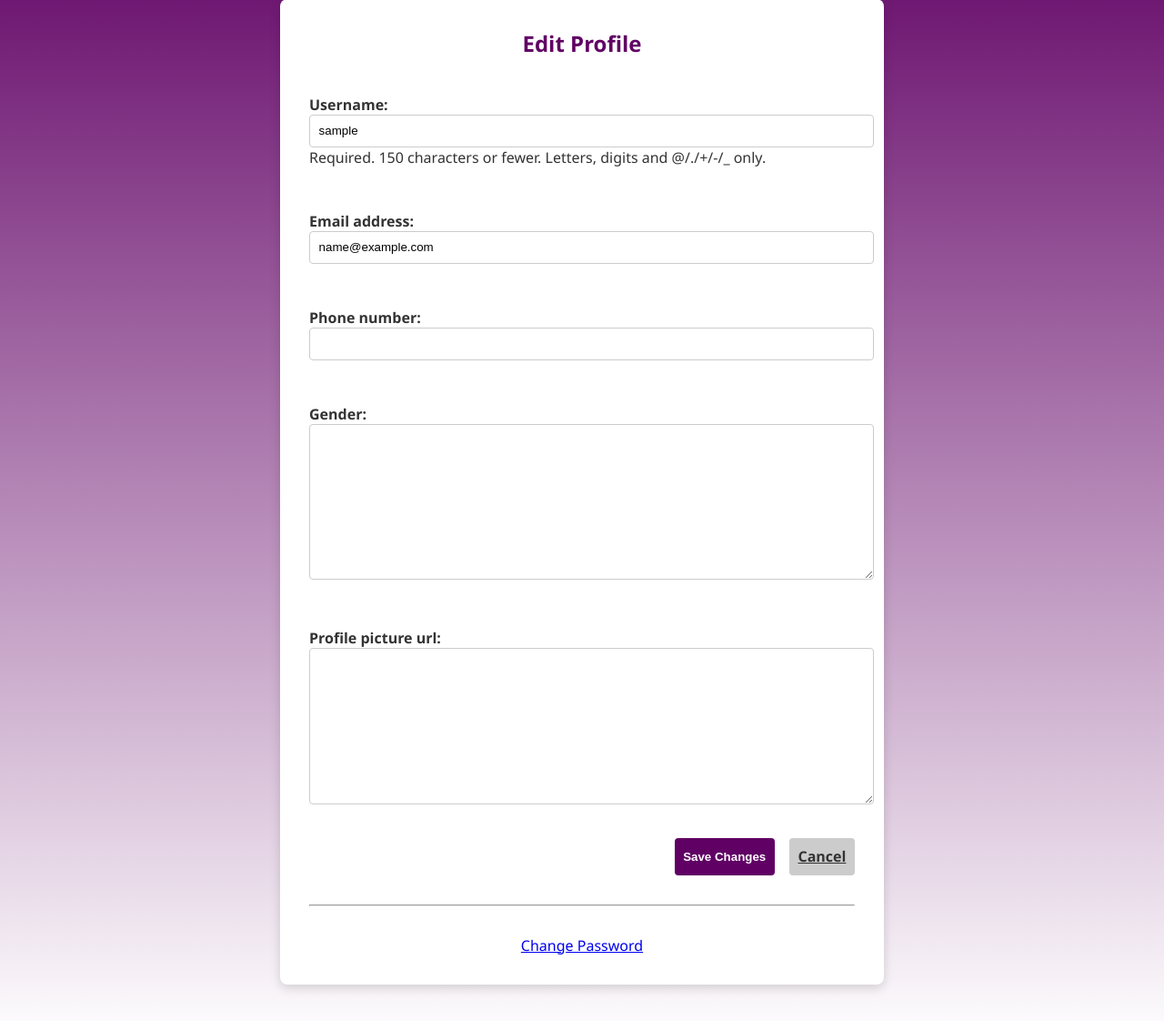
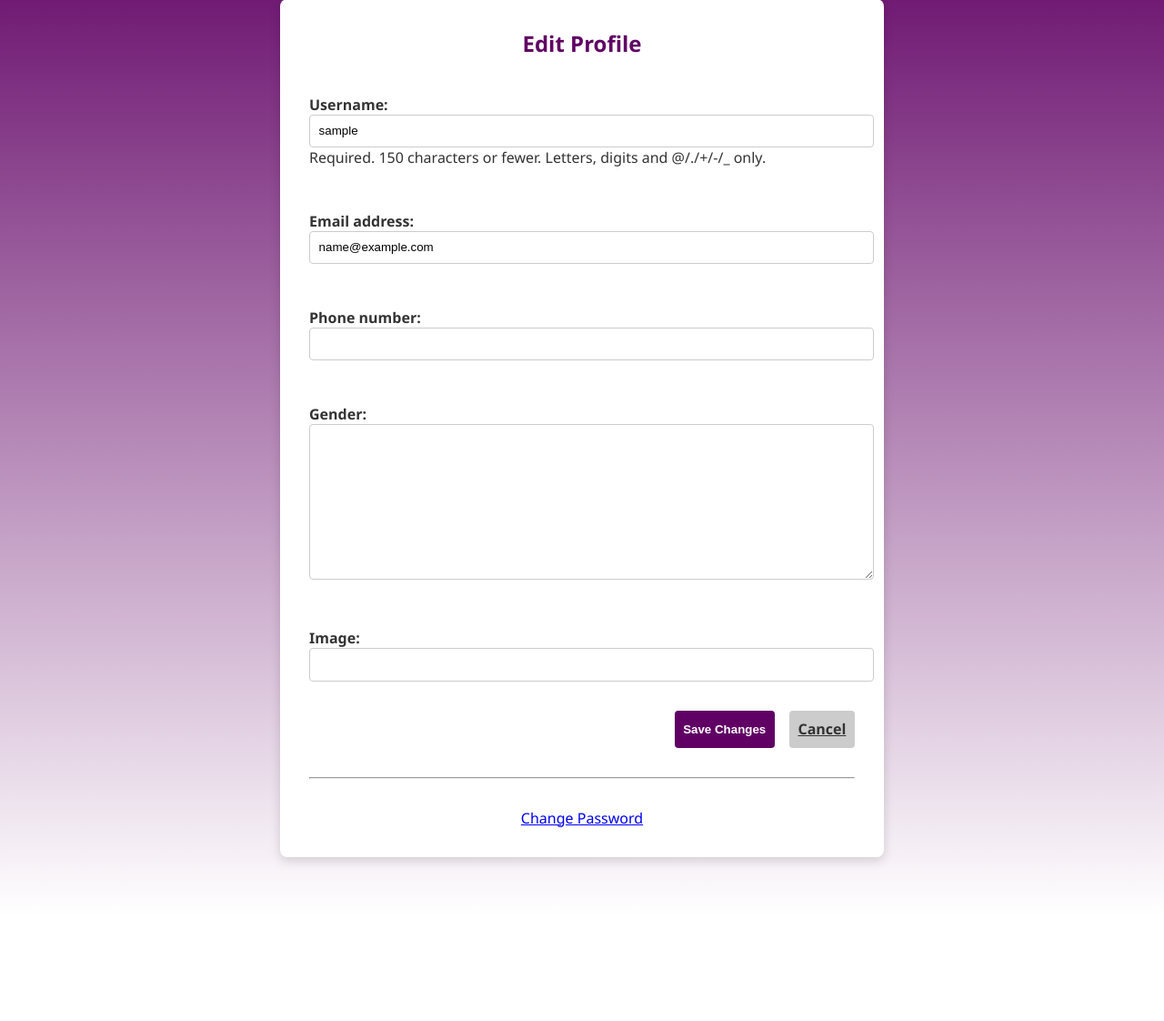
Before and after one commit to Zaid748-collab/Team-31, a Django app: page /profile/edit/ in a window 1280 px wide. Shown: the part 119-1241 px from the top of the page at 91% size. After the commit the page ends 1075 px from the top, so only its background shows below. Run offline with Django 5.2, Linux system fonts and the light colour scheme; the visitor is signed in with stand-in values (Sample User, id 1); parts of the project's set-up code (start-up, migrations or seed data) failed here and were passed over.

Commit message:
Added profile picture uploading feature Once uploaded images are stored on cloudinary

```diff
--- a/Team31Project/Profile/forms.py
+++ b/Team31Project/Profile/forms.py
@@ -6,4 +6,4 @@ User = get_user_model()
 class UserForm(forms.ModelForm):
     class Meta:
         model = User
-        fields = ["username", "email", "phone_number", "gender", "profile_picture_url"]
+        fields = ["username", "email", "phone_number", "gender", "profile_picture"]
--- a/Team31Project/Profile/templates/Profile/Profile_edit.html
+++ b/Team31Project/Profile/templates/Profile/Profile_edit.html
@@ -13,7 +13,7 @@
     <h2>Edit Profile</h2>
   </div>
 
-  <form method="post" class="profile-edit-form">
+  <form method="post" enctype="multipart/form-data" class="profile-edit-form">
     {% csrf_token %}
     {{ form.as_p }}
 
--- a/Team31Project/Profile/views.py
+++ b/Team31Project/Profile/views.py
@@ -1,8 +1,13 @@
 from django.shortcuts import render, redirect
 from django.contrib.auth import authenticate, login
 from django.contrib import messages
+from django.http import JsonResponse
+from django.contrib.auth.decorators import login_required
+
 from .forms import UserForm
 
+
+@login_required
 def profile_view(request):
     if not request.user.is_authenticated:
         return render(request, "base.html", {"not_logged_in": True})
@@ -10,12 +15,14 @@ def profile_view(request):
         return render(request, "Profile/profile.html", {"user": request.user})
 
 
+@login_required
 def edit_profile(request):
     user = request.user
     old_email = user.email
 
     if request.method == "POST":
-        form = UserForm(request.POST, instance=user)
+        # IMPORTANT: include request.FILES so uploaded images are handled
+        form = UserForm(request.POST, request.FILES, instance=user)
         if form.is_valid():
             updated_user = form.save(commit=False)
 
@@ -32,9 +39,6 @@ def edit_profile(request):
     return render(request, "Profile/profile_edit.html", {"form": form})
 
 
-from django.http import JsonResponse
-from django.contrib.auth import authenticate, login
-
 def custom_login(request):
     if request.method == "POST":
         username = request.POST.get("username")
--- a/Team31Project/Sign_Up/forms.py
+++ b/Team31Project/Sign_Up/forms.py
@@ -20,5 +20,5 @@ class SignUpForm(UserCreationForm):
             "date_of_birth",
             "phone_number",
             "gender",
-            "profile_picture_url",
+            "profile_picture",
         ]
--- a/Team31Project/Sign_Up/models.py
+++ b/Team31Project/Sign_Up/models.py
@@ -1,8 +1,10 @@
 from django.contrib.auth.models import AbstractUser
 from django.db import models
+from cloudinary.models import CloudinaryField
 
 class User(AbstractUser):
-    profile_picture_url = models.TextField(null=True, blank=True)
+    profile_picture = CloudinaryField("image", blank=True, null=True)
+
     gender = models.TextField(null=True, blank=True)
     phone_number = models.CharField(max_length=1000, null=True, blank=True)
     date_of_birth = models.DateField(null=True, blank=True)
```
Also changed, not shown: Team31Project/Profile/templates/Profile/Profile.html (+6 -8 lines), Team31Project/Sign_Up/migrations/0002_remove_user_profile_picture_url_user_profile_picture.py (added).
